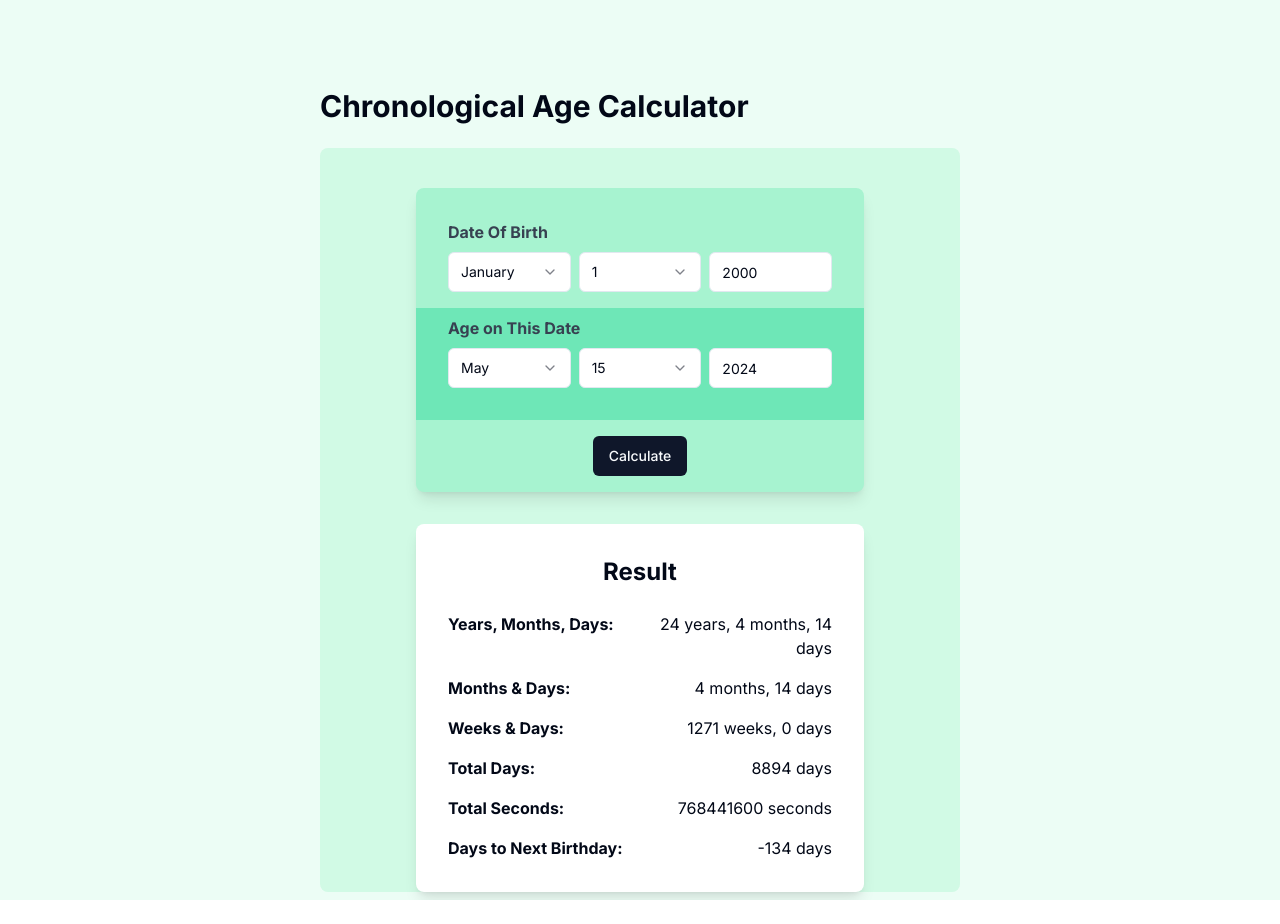
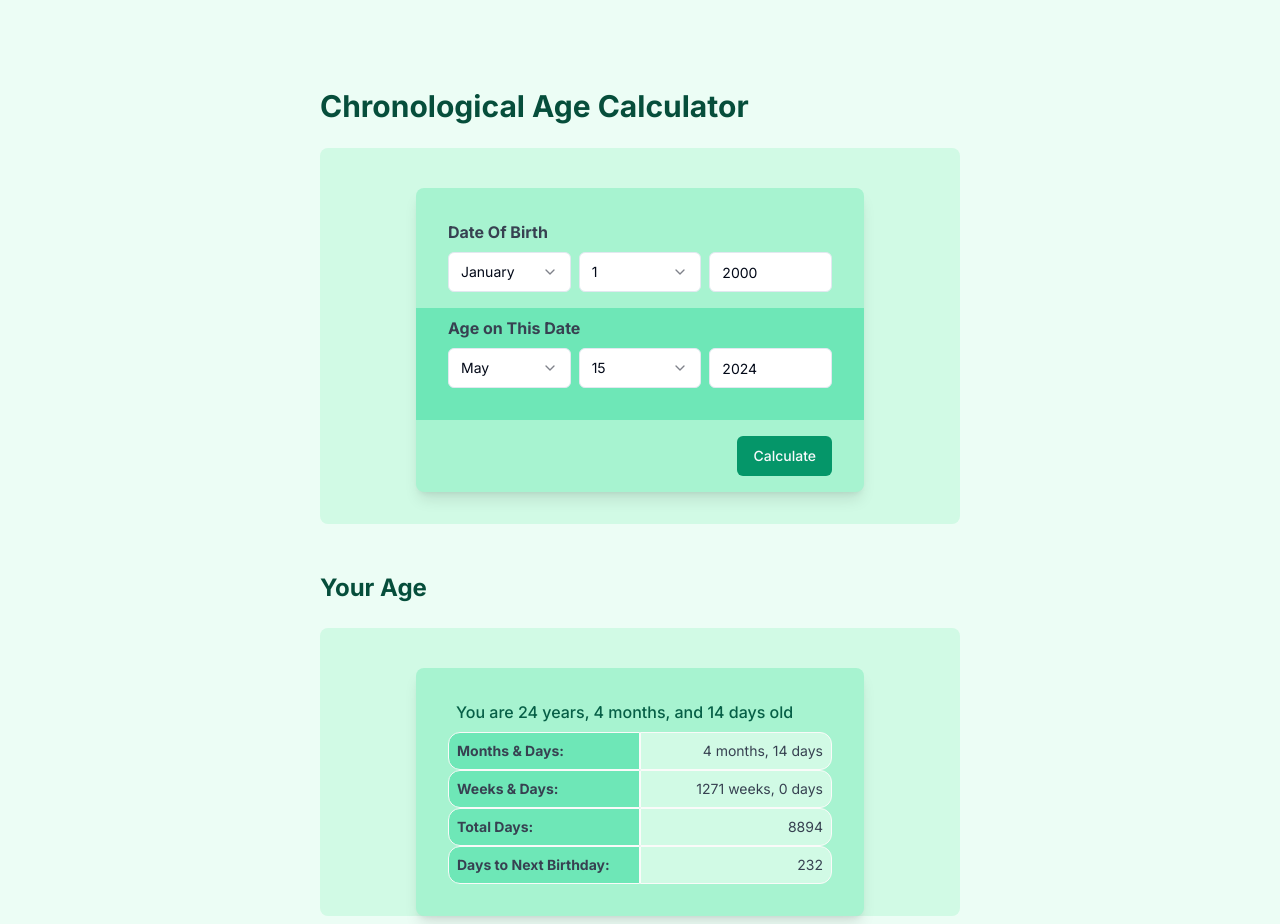
Before and after one commit to CbZeroZero/chronological-age-calculator, a Next.js app: page / in a window 1280 px wide. Both pictures are taken after a click on the button "Calculate". Before the commit the page ends 900 px from the top, so only its background shows below. Built offline with nearby package versions, Linux system fonts and the light colour scheme.

Commit message:
Update UI

```diff
--- a/app/page.tsx
+++ b/app/page.tsx
@@ -1,7 +1,7 @@
 'use client';
 
 import React, { useState } from 'react';
-import Head from 'next/head';
+
 import {
   Select,
   SelectContent,
@@ -27,9 +27,9 @@ export default function Home() {
     days: number;
     weeks: number;
     totalDays: number;
-    seconds: number;
     daysToNextBirthday: number;
   } | null>(null);
+  const [ageString, setAgeString] = useState<string>('');
 
   const onBirthMonthChange = (value: string) => {
     setBirthMonth(parseInt(value));
@@ -64,13 +64,14 @@ export default function Home() {
   const calculateAge = () => {
     const birthDate = new Date(birthYear, birthMonth - 1, birthDay);
     const ageDate = new Date(ageYear, ageMonth - 1, ageDay);
+    const today = new Date();
+    const startOfToday = new Date(today.getFullYear(), today.getMonth(), today.getDate());
 
-    const today = ageDate;
     const birthDateCopy = new Date(birthDate.getTime());
 
-    let years = today.getFullYear() - birthDateCopy.getFullYear();
-    let months = today.getMonth() - birthDateCopy.getMonth();
-    let days = today.getDate() - birthDateCopy.getDate();
+    let years = ageDate.getFullYear() - birthDateCopy.getFullYear();
+    let months = ageDate.getMonth() - birthDateCopy.getMonth();
+    let days = ageDate.getDate() - birthDateCopy.getDate();
 
     if (months < 0 || (months === 0 && days < 0)) {
       years--;
@@ -78,22 +79,24 @@ export default function Home() {
     }
 
     if (days < 0) {
-      const lastMonth = new Date(today.getFullYear(), today.getMonth(), 0);
+      const lastMonth = new Date(ageDate.getFullYear(), ageDate.getMonth(), 0);
       days += lastMonth.getDate();
       months--;
     }
 
     const weeks = Math.floor((years * 365.25 + months * 30.44 + days) / 7);
     const totalDays = years * 365 + months * 30 + days;
-    const seconds = totalDays * 24 * 60 * 60;
 
     const nextBirthday = new Date(
-      today.getFullYear(),
+      ageDate.getFullYear(),
       birthDateCopy.getMonth(),
       birthDateCopy.getDate() + 1
     );
+    if (nextBirthday <= ageDate) {
+      nextBirthday.setFullYear(ageDate.getFullYear() + 1);
+    }
     const daysToNextBirthday =
-      Math.floor((nextBirthday.getTime() - today.getTime()) / (1000 * 60 * 60 * 24)) || 365;
+      Math.floor((nextBirthday.getTime() - ageDate.getTime()) / (1000 * 60 * 60 * 24)) || 365;
 
     setAge({
       years,
@@ -101,9 +104,9 @@ export default function Home() {
       days,
       weeks,
       totalDays,
-      seconds,
       daysToNextBirthday,
     });
+    setAgeString(getAgeString(years, months, days, ageDate < startOfToday));
     setShowResult(true);
   };
 
@@ -111,11 +114,43 @@ export default function Home() {
     return new Date(year, month, 0).getDate();
   };
 
+  const getAgeString = (years: number, months: number, days: number, isAgeInPast: boolean) => {
+    const yearsSuffix = years > 1 ? 'years' : 'year';
+    const monthsSuffix = months > 1 ? 'months' : 'month';
+    const daysSuffix = days > 1 ? 'days' : 'day';
+
+    const prefix = isAgeInPast ? 'You were' : 'You are';
+
+    const ageStringParts = [];
+
+    if (years > 0) {
+      ageStringParts.push(`${years} ${yearsSuffix}`);
+    }
+
+    if (months > 0) {
+      ageStringParts.push(`${months} ${monthsSuffix}`);
+    }
+
+    if (days > 0) {
+      if (years > 0 && months > 0) {
+        ageStringParts.push(`and ${days} ${daysSuffix}`);
+      } else {
+        ageStringParts.push(`${days} ${daysSuffix}`);
+      }
+    }
+
+    if (ageStringParts.length === 0) {
+      return `${prefix} ${ageStringParts.join(', ')} 0 old`;
+    } else {
+      return `${prefix} ${ageStringParts.join(', ')} old`;
+    }
+  };
+
   return (
     <div className="flex flex-col items-center min-h-screen py-2 bg-emerald-50">
       <div className='w-[90%] sm:w-[70%] md:w-[65%] xl:w-[50%]'>
-        <h1 className="text-3xl font-bold mb-6 text-left mt-20">Chronological Age Calculator</h1>
-        <main className="bg-emerald-100 flex flex-col items-center w-full flex-1 pt-10 text-center rounded-lg">
+        <h1 className="text-emerald-900	text-3xl font-bold mb-6 text-left mt-20">Chronological Age Calculator</h1>
+        <div className="bg-emerald-100 flex flex-col items-center w-full flex-1 pt-10 text-center rounded-lg">
           <div className="bg-emerald-200 rounded-lg shadow-lg max-w-md w-full mb-8">
             <label htmlFor="birthMonth" className="block text-gray-700 font-bold mb-2 text-left px-8 pt-8">
               Date Of Birth
@@ -222,39 +257,43 @@ export default function Home() {
                 </div>
               </div>
             </div>
+            <div className='flex justify-end w-full'>
               <Button
                 onClick={calculateAge}
-              className='my-4'
+                className='my-4 mr-8'
+                variant="emerald"
               >
                 Calculate
               </Button>
             </div>
+          </div>
+        </div>
         {showResult && age && (
-            <div className="bg-white rounded-lg shadow-lg p-8 max-w-md w-full">
-              <h2 className="text-2xl font-bold mb-6">Result</h2>
-              <div className="grid grid-cols-2 gap-4">
-                <div className="text-left font-bold">Years, Months, Days:</div>
-                <div className="text-right">
-                  {age.years} years, {age.months} months, {age.days} days
-                </div>
-                <div className="text-left font-bold">Months & Days:</div>
-                <div className="text-right">
+          <>
+            <h2 className="text-emerald-900	text-2xl font-bold mb-6 mt-12">Your Age</h2>
+            <div className="bg-emerald-100 flex flex-col items-center w-full flex-1 pt-10 text-center rounded-lg">
+              <div className="bg-emerald-200 rounded-lg shadow-lg p-8 max-w-md w-full">
+                <p className='text-emerald-800 text-base text-left pl-2 mb-2 font-medium'>
+                  {ageString}
+                </p>
+                <div className="grid grid-cols-2">
+                  <div className="text-gray-700 text-sm text-left font-bold bg-emerald-300 p-2 rounded-l-xl border border-stone-50">Months & Days:</div>
+                  <div className="text-gray-700 text-sm text-right bg-emerald-100 p-2 rounded-r-xl border border-stone-50">
                     {age.months} months, {age.days} days
                   </div>
-                <div className="text-left font-bold">Weeks & Days:</div>
-                <div className="text-right">
+                  <div className="text-gray-700 text-sm text-left font-bold bg-emerald-300 p-2 rounded-l-xl border border-stone-50">Weeks & Days:</div>
+                  <div className="text-gray-700 text-sm text-right bg-emerald-100 p-2 rounded-r-xl border border-stone-50">
                     {age.weeks} weeks, {age.days % 7} days
                   </div>
-                <div className="text-left font-bold">Total Days:</div>
-                <div className="text-right">{age.totalDays} days</div>
-                <div className="text-left font-bold">Total Seconds:</div>
-                <div className="text-right">{age.seconds} seconds</div>
-                <div className="text-left font-bold">Days to Next Birthday:</div>
-                <div className="text-right">{age.daysToNextBirthday} days</div>
+                  <div className="text-gray-700 text-sm text-left font-bold bg-emerald-300 p-2 rounded-l-xl border border-stone-50">Total Days:</div>
+                  <div className="text-gray-700 text-sm text-right bg-emerald-100 p-2 rounded-r-xl border border-stone-50">{age.totalDays}</div>
+                  <div className="text-gray-700 text-sm text-left font-bold bg-emerald-300 p-2 rounded-l-xl border border-stone-50">Days to Next Birthday:</div>
+                  <div className="text-gray-700 text-sm text-right bg-emerald-100 p-2 rounded-r-xl border border-stone-50">{age.daysToNextBirthday}</div>
                 </div>
               </div>
+            </div>
+          </>
         )}
-        </main>
       </div>
     </div>
   );
--- a/components/ui/button.tsx
+++ b/components/ui/button.tsx
@@ -10,6 +10,7 @@ const buttonVariants = cva(
     variants: {
       variant: {
         default: "bg-primary text-primary-foreground hover:bg-primary/90",
+        emerald: "bg-emerald-600 text-primary-foreground hover:bg-emerald-800",
         destructive:
           "bg-destructive text-destructive-foreground hover:bg-destructive/90",
         outline:
@@ -35,7 +36,7 @@ const buttonVariants = cva(
 
 export interface ButtonProps
   extends React.ButtonHTMLAttributes<HTMLButtonElement>,
-    VariantProps<typeof buttonVariants> {
+  VariantProps<typeof buttonVariants> {
   asChild?: boolean
 }
 
```
Also changed, not shown: package.json (line endings or trailing spaces). Lines whose indentation alone changed are shown as unchanged.
